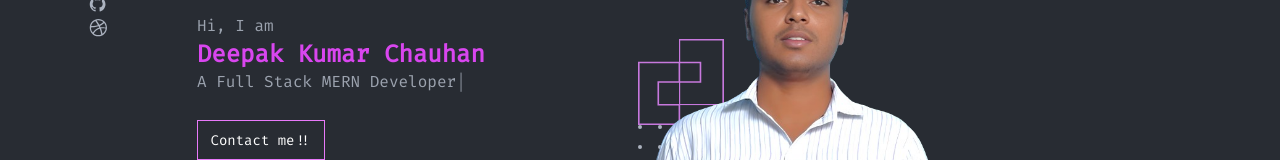
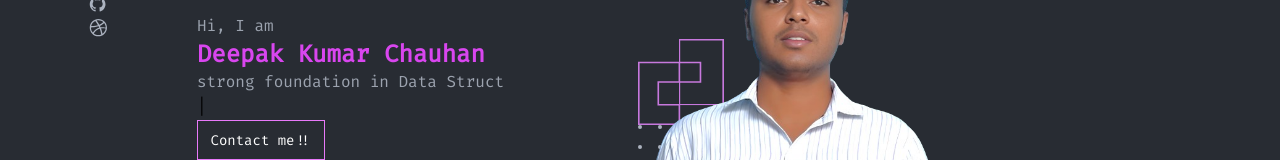
Before and after one commit to DeepakKumar1482/Portfolio, a React (Vite) app: page / in a window 1280 px wide. Shown: the part 136-296 px from the top of the page. Built offline with nearby package versions, Linux system fonts and the light colour scheme.

Commit message:
added Typed.js instead react-typed

```diff
--- a/package.json
+++ b/package.json
@@ -15,7 +15,7 @@
         "react-dom": "^18.2.0",
         "react-helmet": "^6.1.0",
         "react-router-dom": "^6.20.0",
-    "react-typed": "^1.2.0"
+        "typed.js": "^2.1.0"
     },
     "devDependencies": {
         "@types/react": "^18.2.37",
--- a/src/Pages/Home.jsx
+++ b/src/Pages/Home.jsx
@@ -1,5 +1,5 @@
 import { useEffect } from 'react'
-import Typed from 'react-typed'
+// import Typed from 'react-typed'
 import Navbar from '../Components/Navbar'
 import Profileimg from '../../images/Deepak.png'
 import Outline from '../../images/Outline.svg'
@@ -16,9 +16,24 @@ import Union from '../../images/union.svg'
 import Twitter from '../../images/Twitter.svg'
 import Linkedin from '../../images/Linkedin.svg'
 import 'aos/dist/aos.css';
+import Typed from 'typed.js';
 const Home = () => {
   useEffect(() => {
     AOS.init();
+  }, []);
+  useEffect(() => {
+    const options = {
+      strings: ['A Full Stack MERN Developer with the', 'strong foundation in Data  Structures and Algorithms.'],
+      typeSpeed: 40,
+      backSpeed: 40,
+      loop: true,
+    };
+
+    const typed = new Typed('.typed-text', options);
+
+    return () => {
+      typed.destroy();
+    };
   }, []);
 
   return (
@@ -30,16 +45,15 @@ const Home = () => {
             <div className=' h-1/3 '>
             <h1 className='text-gray-400'>Hi, I am</h1>
             <h1 className='text-fuchsia-500 text-2xl font-bold'>Deepak Kumar Chauhan</h1>
-            {/* <p className='text-gray-400'>A Full Stack MERN Developer with a strong</p>
-            <p className='text-gray-400'>foundation in Data Structures and Algorithms.</p> */}
-            <Typed className='text-gray-400'
-            strings={["A Full Stack MERN Developer",
-            "with a strong foundation in Data Structures and Algorithms."
+            <p className="typed-text text-gray-400"></p>
+            {/* <p className=''> </p> */}
+            {/* <Typed className='text-gray-400'
+            strings={[
           ]}
           typeSpeed={150}
          backSpeed={100}
          loop
-            />
+            /> */}
             </div>
             <div className=''>
             <button className="w-32 h-10 text-[14px] border hidden md:inline-block border-fuchsia-400 bg-info text-white  hover:bg-fuchsia-400 transition ease-in-out duration-500">Contact me!!</button>
```
Also changed, not shown: 1 other file (tests, documents, lock files or other folders). Lines whose indentation alone changed are shown as unchanged.
